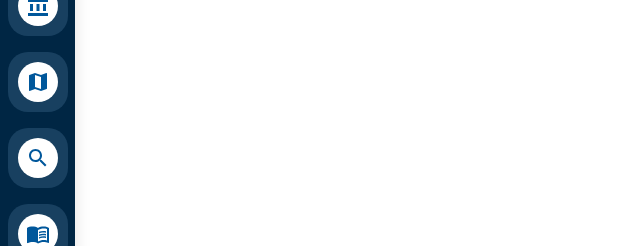
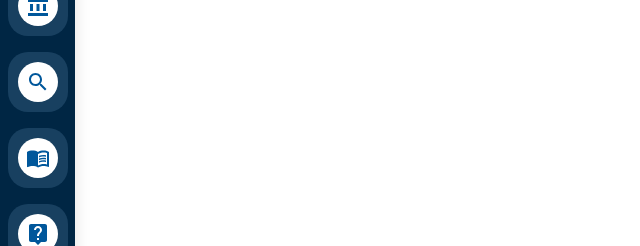
Before and after one commit to jst-seminar-rostlab-tum/genomics.ai, a React (Create React App) app in the folder Frontend/: page /#/dashboard/dashboard in a window 1280 px wide. Shown: the part 184-430 px from the top of the page, without its empty margins (0-640 px from the left). Built offline with nearby package versions, Linux system fonts and the light colour scheme; sample sign-in values are in the browser's storage.

Commit message:
remove unused icon from sidebar

```diff
--- a/Frontend/src/components/Sidebar/index.jsx
+++ b/Frontend/src/components/Sidebar/index.jsx
@@ -31,10 +31,8 @@ function indexIcon(index) {
     case 2:
       return (<AccountBalanceIcon className={styles.coloredIcon} />);
     case 3:
-      return (<MapIcon className={styles.coloredIcon} />);
+      return (<SearchIcon className={styles.coloredIcon} />);
     case 4:
-      return (<SearchIcon className={styles.coloredIcon} />);
-    case 5:
       return (<MenuBookIcon className={styles.coloredIcon} />);
     default:
       return (<LiveHelpIcon className={styles.coloredIcon} />);
```
